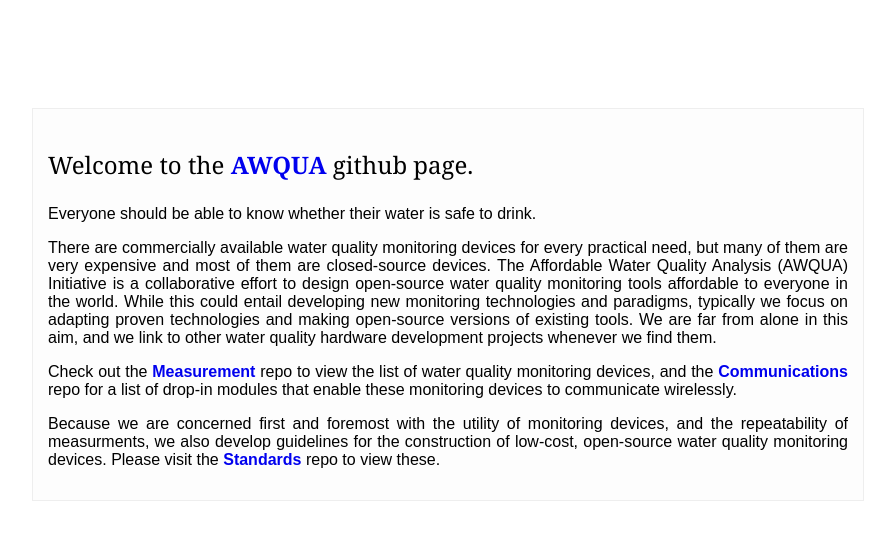
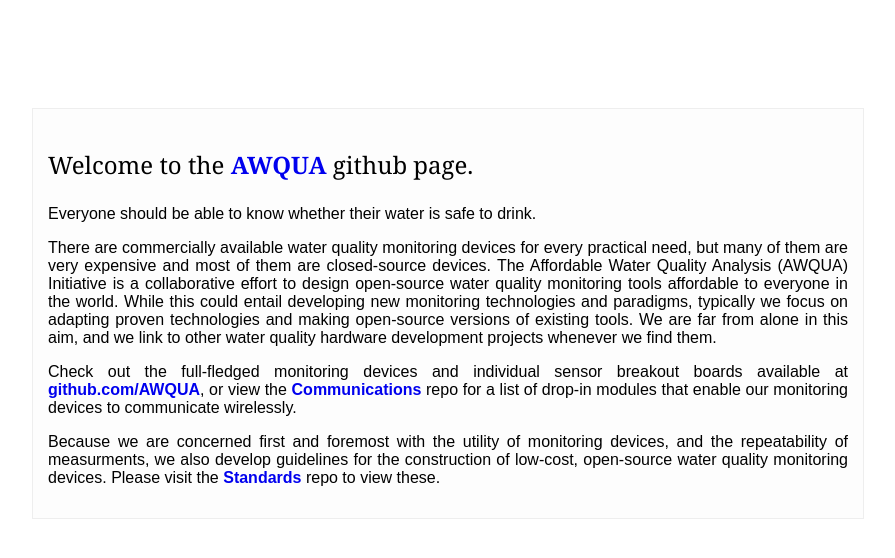
Before and after one commit to AWQUA/AWQUA.github.io, a plain HTML site: page index.html in a window 1280 px wide. Shown: the whole page, without its empty margins (192-1087 px from the left). Drawn offline with Linux system fonts and the light colour scheme.

Commit message:
Update index.html

```diff
--- a/index.html
+++ b/index.html
@@ -24,7 +24,7 @@ b {font-weight: bold}
 <p class="large">Welcome to the <b><a href="https://github.com/AWQUA" >AWQUA</a></b> github page.</h1>
 <p class="medium">Everyone should be able to know whether their water is safe to drink.</p>
 <p class="medium">There are commercially available water quality monitoring devices for every practical need, but many of them are very expensive and most of them are closed-source devices. The Affordable Water Quality Analysis (AWQUA) Initiative is a collaborative effort to design open-source water quality monitoring tools affordable to everyone in the world. While this could entail developing new monitoring technologies and paradigms, typically we focus on adapting proven technologies and making open-source versions of existing tools. We are far from alone in this aim, and we link to other water quality hardware development projects whenever we find them.</p>
-<p class="medium">Check out the <b><a href="https://github.com/AWQUA/Measurement" >Measurement</a></b> repo to view the list of water quality monitoring devices, and the <b><a href="https://github.com/AWQUA/Communication" >Communications</a></b> repo for a list of drop-in modules that enable these monitoring devices to communicate wirelessly.</p>
+<p class="medium">Check out the full-fledged monitoring devices and individual sensor breakout boards available at <b><a href="https://github.com/AWQUA" >github.com/AWQUA</a></b>, or view the <b><a href="https://github.com/AWQUA/Communication" >Communications</a></b> repo for a list of drop-in modules that enable our monitoring devices to communicate wirelessly.</p>
 <p class="medium">Because we are concerned first and foremost with the utility of monitoring devices, and the repeatability of measurments, we also develop guidelines for the construction of low-cost, open-source water quality monitoring devices. Please visit the <b><a href="https://github.com/AWQUA/Standards" >Standards</a></b> repo to view these.</p>
 </div>
 </body>
```
